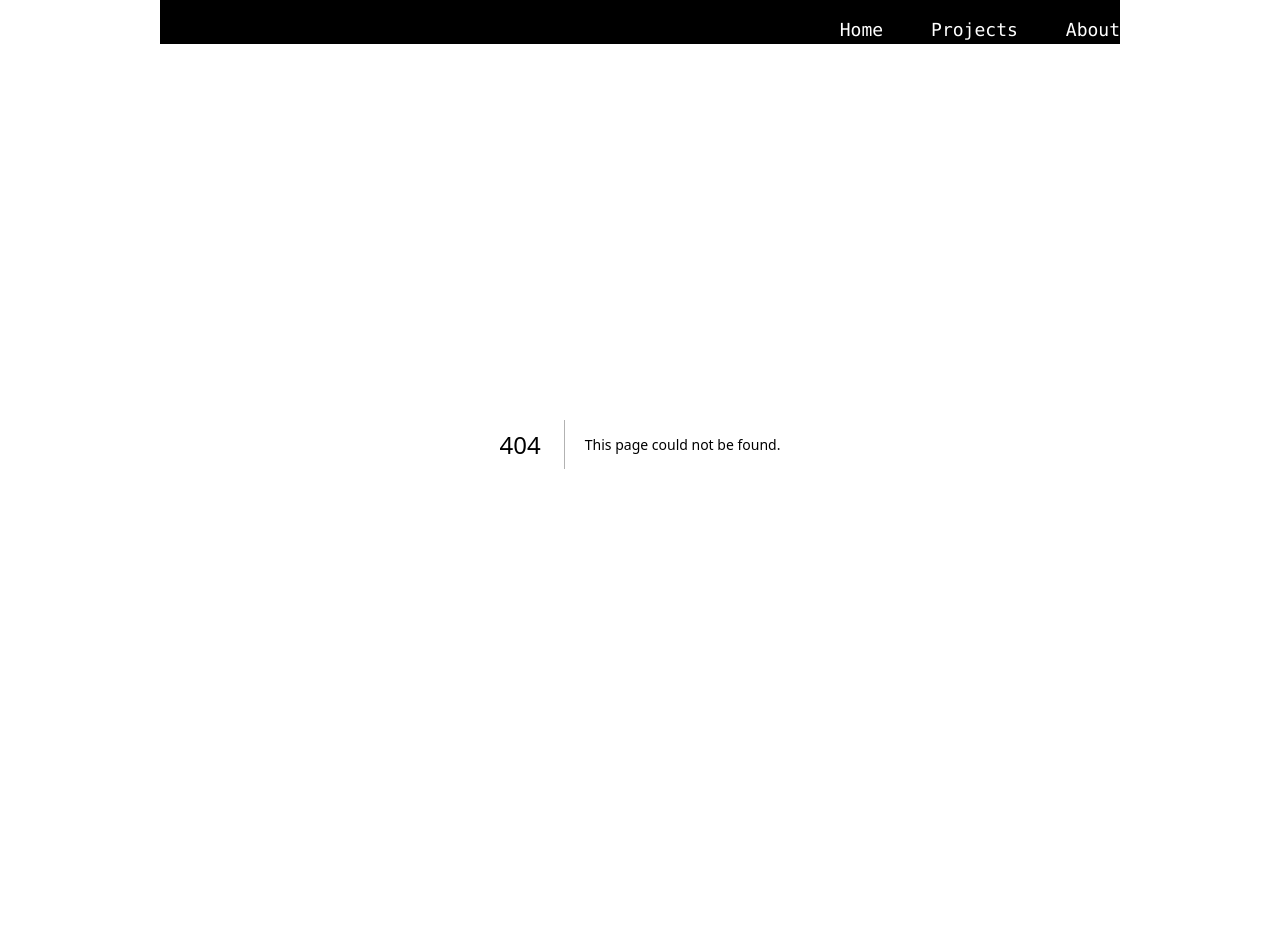
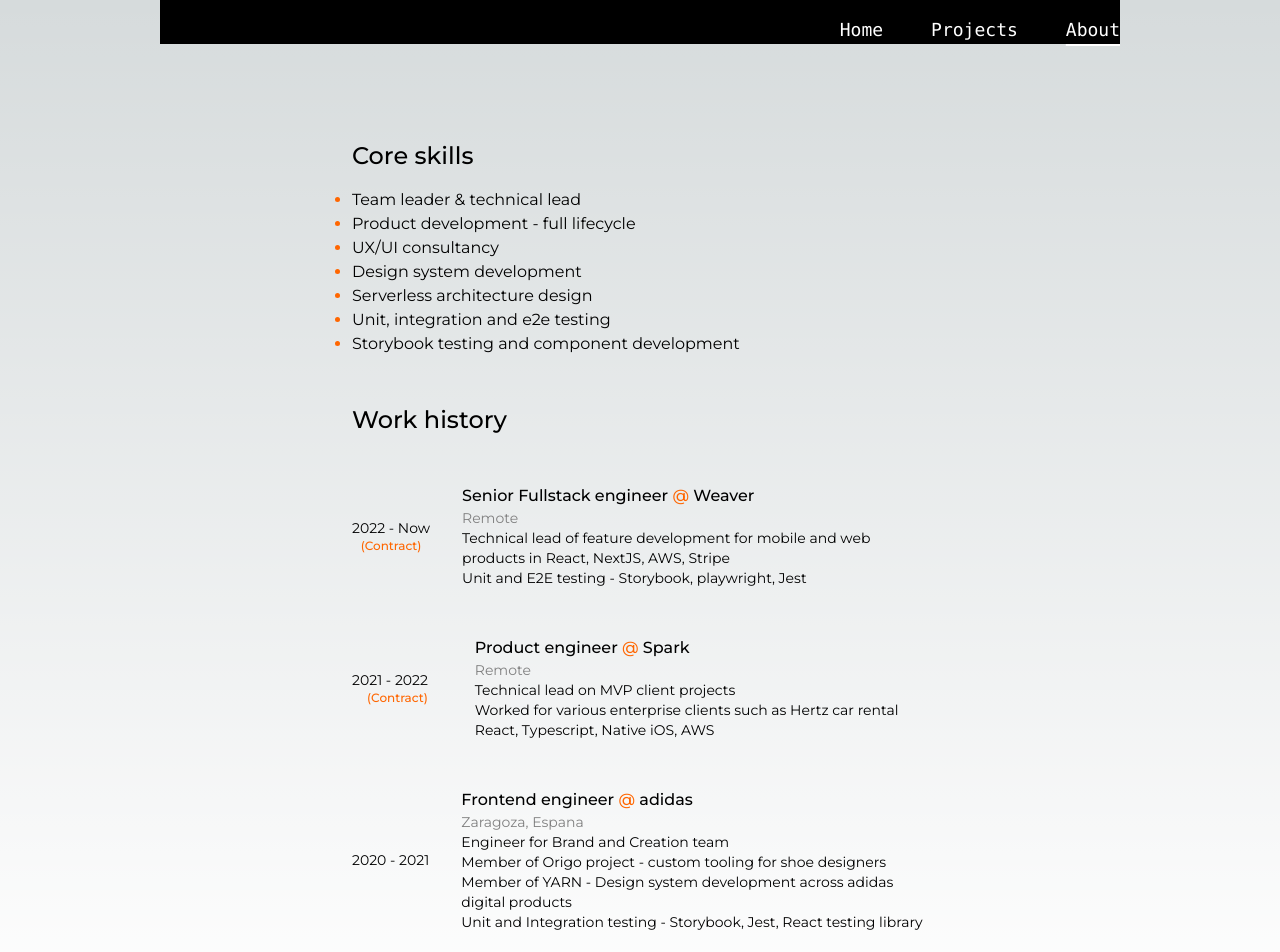
Before and after one commit to DermotBoyle/personal-site, a Next.js app: page /about in a window 1280 px wide. Before the commit this address had no page. Shown: the top 952 px of the page. Before the commit the page ends 844 px from the top, so only its background shows below. Built offline with nearby package versions, Linux system fonts and the light colour scheme; a web font is replaced by a local one.

Commit message:
new about page

```diff
--- /dev/null
+++ b/app/about/page.tsx
@@ -0,0 +1,68 @@
+import React from 'react'
+
+const AboutPage = () => {
+  return (
+    <main className='flex flex-col items-center px-24'>
+      <section className='md:w-[45vw] w-[80vw] mt-24'>
+        <h3 className='text-2xl font-medium'>Core skills</h3>
+        <ul className='marker:text-orange-accent pt-4'>
+          <li className='list-disc'>Team leader & technical lead</li>
+          <li className='list-disc'>Product development - full lifecycle</li>
+          <li className='list-disc'>UX/UI consultancy</li>
+          <li className='list-disc'>Design system development</li>
+          <li className='list-disc'>Serverless architecture design</li>
+          <li className='list-disc'>Unit, integration and e2e testing</li>
+          <li className='list-disc'>
+            Storybook testing and component development
+          </li>
+        </ul>
+      </section>
+
+      <section className='md:w-[45vw] w-[80vw] mt-12 mb-24'>
+        <h3 className='text-2xl font-medium'>Work history</h3>
+        <ul>
+          <li className='grid grid-flow-col items-center pt-12 gap-8'>
+            <div>
+              <p className='text-sm'>2022 - Now</p>
+              <p className='text-xs m-auto text-orange-accent font-medium text-center'>(Contract)</p>
+            </div>
+            <div className='col-span-2 align-start'>
+              <a className='hover:underline underline-offset-2 decoration-2 font-medium' href='https://weaver.build' rel='noopener' target='_blank'>Senior Fullstack engineer <span className='text-orange-accent'>@</span> Weaver</a>
+              <p className='text-secondary text-sm'>Remote</p>
+              <p className='text-sm'>Technical lead of feature development for mobile and web products in React, NextJS, AWS, Stripe</p>
+              <p className='text-sm'>Unit and E2E testing - Storybook, playwright, Jest</p>
+            </div>
+          </li>
+
+          <li className='grid grid-flow-col gap-8 items-center pt-12'>
+            <div>
+              <p className='text-sm'>2021 - 2022</p>
+              <p className='text-xs m-auto text-orange-accent font-medium text-center'>(Contract)</p>
+            </div>
+            <div className='col-span-2'>
+              <a className='hover:underline underline-offset-2 decoration-2 font-medium' href='https://weaver.build' rel='noopener' target='_blank'>Product engineer <span className='text-orange-accent'>@</span> Spark</a>
+              <p className='text-secondary text-sm'>Remote</p>
+              <p className='text-sm'>Technical lead on MVP client projects</p>
+              <p className='text-sm'>Worked for various enterprise clients such as Hertz car rental</p>
+              <p className='text-sm'>React, Typescript, Native iOS, AWS</p>
+            </div>
+          </li>
+
+          <li className='grid grid-flow-col gap-8 items-center pt-12'>
+            <p className='text-sm'>2020 - 2021</p>
+            <div className='col-span-2'>
+              <a className='hover:underline underline-offset-2 decoration-2 font-medium' href='https://adidas.com' rel='noopener' target='_blank'>Frontend engineer <span className='text-orange-accent'>@</span> adidas</a>
+              <p className='text-secondary text-sm'>Zaragoza, Espana</p>
+              <p className='text-sm'>Engineer for Brand and Creation team</p>
+              <p className='text-sm'>Member of Origo project - custom tooling for shoe designers</p>
+              <p className='text-sm'>Member of YARN - Design system development across adidas digital products</p>
+              <p className='text-sm'>Unit and Integration testing - Storybook, Jest, React testing library</p>
+            </div>
+          </li>
+        </ul>
+      </section>
+    </main>
+  )
+}
+
+export default AboutPage
```
